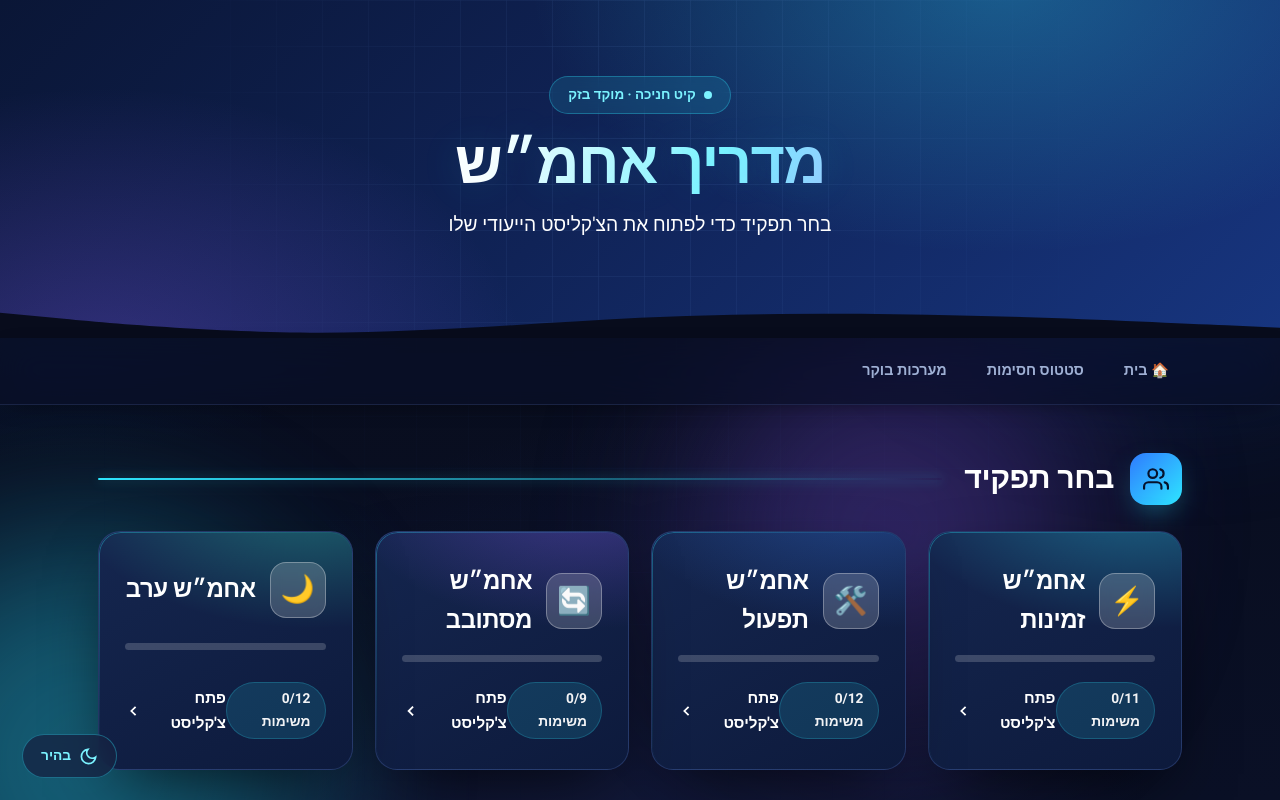
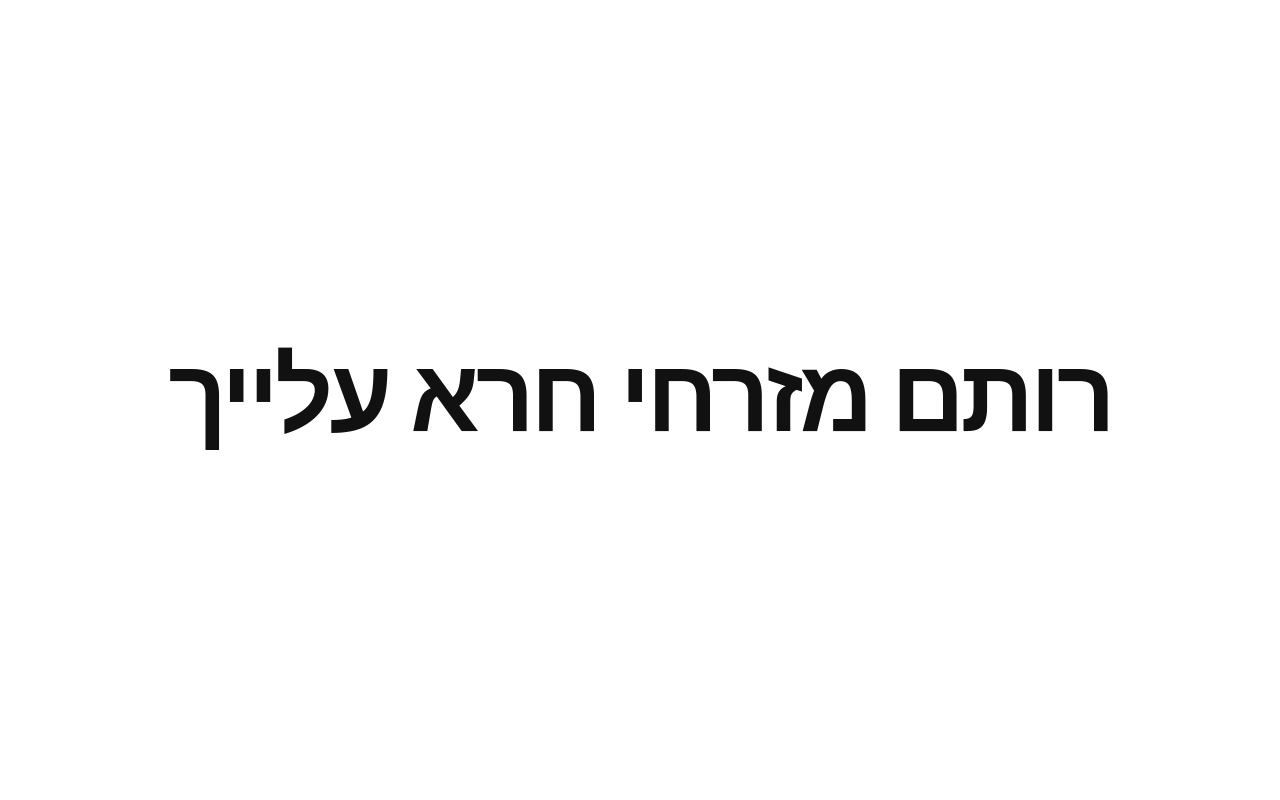
Before and after one commit to DaelShloush/achmash-moked-guide, a plain HTML site: page index.html in a window 1280 px wide. Shown: the top 800 px of the page. Drawn offline with Linux system fonts and the light colour scheme.

Commit message:
Temporary prank screen; preserve stable theme version

```diff
--- a/index.html
+++ b/index.html
@@ -310,6 +310,10 @@
 </style>
 </head>
 <body>
+
+<div id="prank-screen" role="main" aria-label="הודעת מתיחה" style="position:fixed;inset:0;z-index:9999;display:grid;place-items:center;background:#fff;color:#111;padding:24px;text-align:center;font-family:'Heebo',system-ui,sans-serif;font-size:clamp(2.2rem,8vw,6.5rem);font-weight:900;line-height:1.15;letter-spacing:-.04em;">
+  רותם מזרחי חרא עלייך
+</div>
 
 <div class="aurora"><div class="blob b1"></div><div class="blob b2"></div><div class="blob b3"></div></div>
 
```
